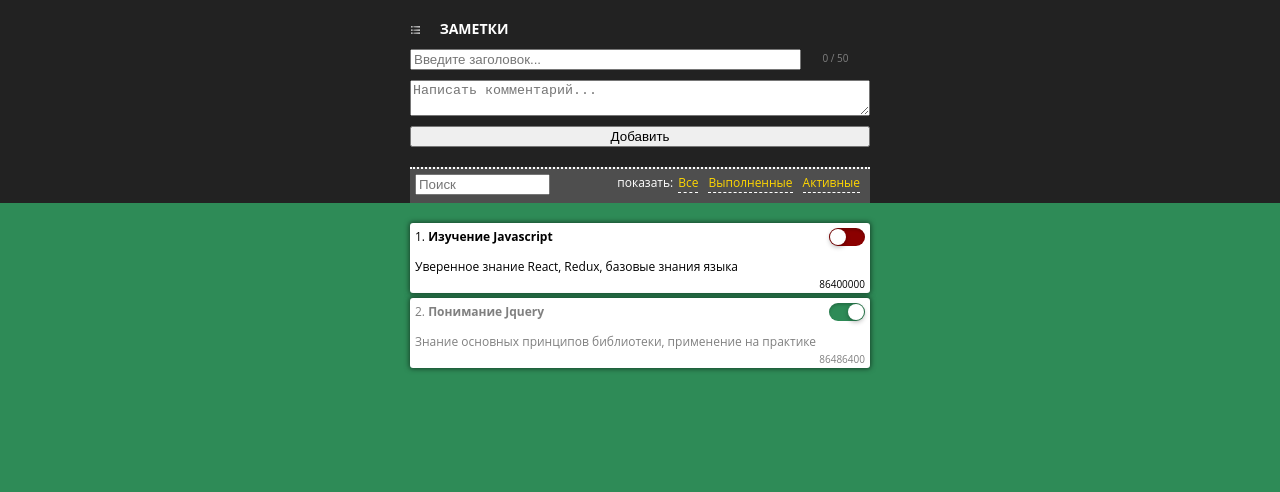
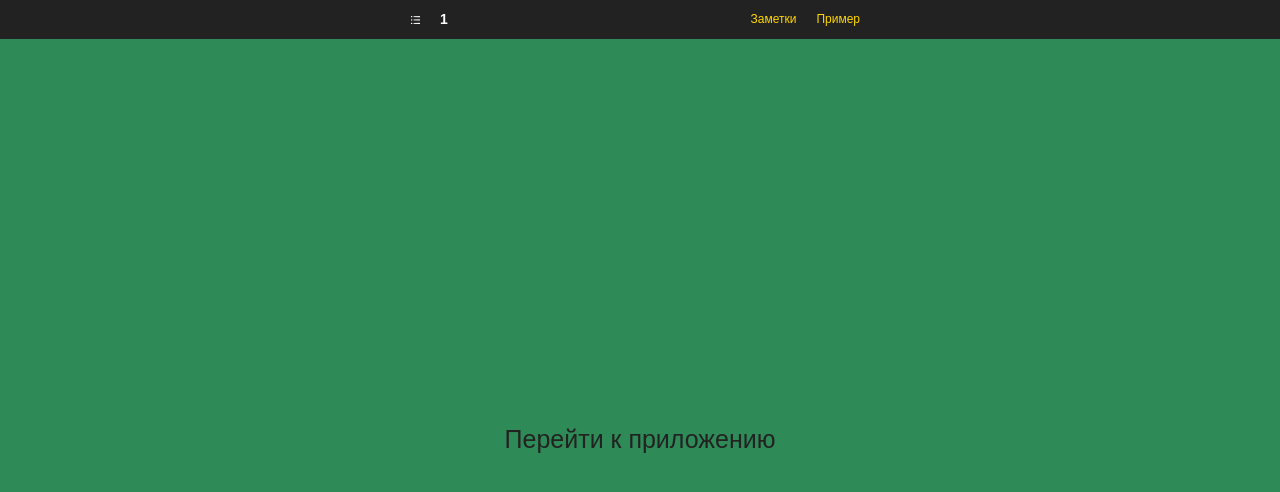
Before and after one commit to iZemil/rr, a React (Create React App) app: page /1 in a window 1280 px wide. Shown: the top 492 px of the page. Built offline with nearby package versions, Linux system fonts and the light colour scheme.

Commit message:
add simple routing

```diff
--- a/package.json
+++ b/package.json
@@ -6,8 +6,10 @@
     "react": "^15.6.1",
     "react-dom": "^15.6.1",
     "react-redux": "^5.0.5",
-    "redux": "^3.5.2",
-    "react-scripts": "1.0.12"
+    "react-router": "^4.2.0",
+    "react-router-dom": "^4.2.2",
+    "react-scripts": "1.0.12",
+    "redux": "^3.5.2"
   },
   "scripts": {
     "start": "react-scripts start",
--- a/src/components/App.js
+++ b/src/components/App.js
@@ -10,13 +10,10 @@ export default class App extends React.Component {
 
     return (
       <div className="App">
-        <div className="App-header">
-          <div className="top-bar">
-            <span className="toggle-menu">!!!</span>
-            <span className="top-bar__title">Заметки</span>
-          </div>
+        <div className="task-form">
+          <div className="container">
             <form
-            className="task-form" autoComplete="off"
+              autoComplete="off"
               onSubmit={(e) => addItemSubmit(e)}
             >
               <div className="input-title">
@@ -32,7 +29,8 @@ export default class App extends React.Component {
             </form>
             <Filter />
           </div>
-        <div>
+        </div>
+        <div className="container">
           <ListMaker />
         </div>
       </div>
--- /dev/null
+++ b/src/components/Example.js
@@ -0,0 +1,22 @@
+import React from 'react';
+
+const Example = () => (
+  <div className="Example">
+    <div className="container">
+      <h2>Task from 09.09.17</h2>
+      <ul>
+        <li>add react router</li>
+        <li>add async</li>
+        <li>add some API in App</li>
+        <li>database</li>
+        <li>write tests</li>
+        <li>add theme options (eg light, dark, custom themes)</li>
+        <li>* add more mouse events with components (eg moving tasks up/down)</li>
+        <li>* add more information options into Item (eg tags, share it, image, audio)</li>
+        <li>* add opportunity to store data in local storage of the browser</li>
+      </ul>
+    </div>
+  </div>
+)
+
+export default Example;
--- a/src/components/FilterBar.js
+++ b/src/components/FilterBar.js
@@ -16,6 +16,7 @@ let FilterBar = ({ handleClick, handleChange }) => {
           onChange={(e) => {handleChange(e)}}
         />
       </div>
+      <div>
         показать:
         <span className={linkClass()}
           onClick={(e) => handleClick(name.all)}
@@ -27,6 +28,7 @@ let FilterBar = ({ handleClick, handleChange }) => {
           onClick={() => handleClick(name.active)}
         >Активные</span>
       </div>
+    </div>
   )
 }
 
--- /dev/null
+++ b/src/components/Header.js
@@ -0,0 +1,18 @@
+import React from 'react';
+import { Link } from 'react-router-dom';
+
+const Header = ( { match } ) => (
+
+  <div className="App-header">
+    <div className="top-bar">
+      <span className="toggle-menu">!!!</span>
+      <span className="top-bar__title">{match.params.id}</span>
+      <ul className="main-nav">
+        <li className="main-nav__item"><Link to="/заметки">Заметки</Link></li>
+        <li className="main-nav__item"><Link to="/пример">Пример</Link></li>
+      </ul>
+    </div>
+  </div>
+)
+
+export default Header;
--- a/src/components/List.js
+++ b/src/components/List.js
@@ -3,7 +3,6 @@ import React from 'react';
 let List = ({ listState, onItemClick }) => {
 
   return (
-    <div>
       <ol className="List">
         {listState.map((item, idx) =>
           <li
@@ -21,7 +20,6 @@ let List = ({ listState, onItemClick }) => {
           </li>
         )}
       </ol>
-    </div>
   )
 }
 
--- a/src/index.js
+++ b/src/index.js
@@ -1,18 +1,33 @@
 import React from 'react';
 import ReactDOM from 'react-dom';
 import registerServiceWorker from './registerServiceWorker';
-import './index.css';
-import AppContainer from './containers/AppContainer';
-
+import {
+  BrowserRouter as Router,
+  Route,
+  Link
+} from 'react-router-dom';
 import { Provider } from 'react-redux';
 import { createStore } from 'redux';
+import Header from './components/Header';
+import Example from './components/Example';
+import AppContainer from './containers/AppContainer';
 import reducer from './reducers/reducers';
+import './index.css';
+
 
 let store = createStore(reducer, window.__REDUX_DEVTOOLS_EXTENSION__ && window.__REDUX_DEVTOOLS_EXTENSION__());
 
 ReactDOM.render(
   <Provider store={store}>
-    <AppContainer />
+    <Router>
+      <div>
+        <Route path="/:id" component={Header}/>
+
+        <Route exact path="/заметки" component={AppContainer}/>
+        <Route path="/пример" component={Example}/>
+        <Link to="/заметки"><div className="toApp">Перейти к приложению</div></Link>
+    </div>
+    </Router>
   </Provider>,
   document.getElementById('root'));
 registerServiceWorker();
--- a/src/styles/App.css
+++ b/src/styles/App.css
@@ -6,6 +6,24 @@ body {
   min-height: 100vh;
   font: 12px/18px 'Open Sans',"Lucida Grande","Lucida Sans Unicode",Arial,Helvetica,Verdana,sans-serif;
   background: seagreen;
+}
+
+a {
+  text-decoration: none;
+}
+
+.container {
+  max-width: 480px;
+  padding: 0 10px;
+  margin: 0 auto;
+}
+
+.toApp {
+  text-align: center;
+  height: 100vh;
+  line-height: 100vh;
+  font-size: 25px;
+  color: #222;
 }
 
 .App {
@@ -19,7 +37,7 @@ body {
 
 .App-header {
   background-color: #222;
-  padding: 20px 0 0;
+  padding: 10px 0;
   color: white;
 }
 
@@ -37,18 +55,32 @@ body {
   text-transform: uppercase;
 }
 
-
 .toggle-menu {
   display: inline-block;
   transform: rotate(90deg);
   cursor: pointer;
 }
 
+.main-nav {
+  margin: 0;
+  padding: 0;
+  float: right;
+}
+
+.main-nav__item {
+  display: inline-block;
+  margin: 0 10px;
+}
+
+.main-nav__item  a {
+  color: gold;
+}
+
 .sort-bar {
-  max-width: 460px;
-  padding: 5px 5px 10px;
-  margin: 0 auto;
-  margin-top: 20px;
+  padding: 0 5px;
+  display: flex;
+  justify-content: space-between;
+  align-items: center;
   text-align: right;
   border-top: 2px dotted;
   background: rgba(255, 255, 255, 0.2);
@@ -76,10 +108,7 @@ body {
 }
 
 .List {
-  max-width: 480px;
-  margin: 20px auto;
-  padding: 0 10px;
-  text-align: left;
+  padding: 0;
 }
 
 .List__item {
@@ -88,6 +117,7 @@ body {
   margin-bottom: 5px;
   padding: 5px;
   border-radius: 3px;
+  text-align: left;
   background: rgb(255, 255, 255);
   list-style-position: inside;
   box-shadow: 0 0 5px 1px rgba(0, 0, 0, .5);
@@ -105,9 +135,7 @@ body {
 }
 
 .task-form {
-  max-width: 480px;
-  padding: 0 10px;
-  margin: 0 auto;
+  background: #222;
 }
 .task-form input,
 .task-form textarea,
```
Also changed, not shown: 2 other files (tests, documents, lock files or other folders). Lines whose indentation alone changed are shown as unchanged.
